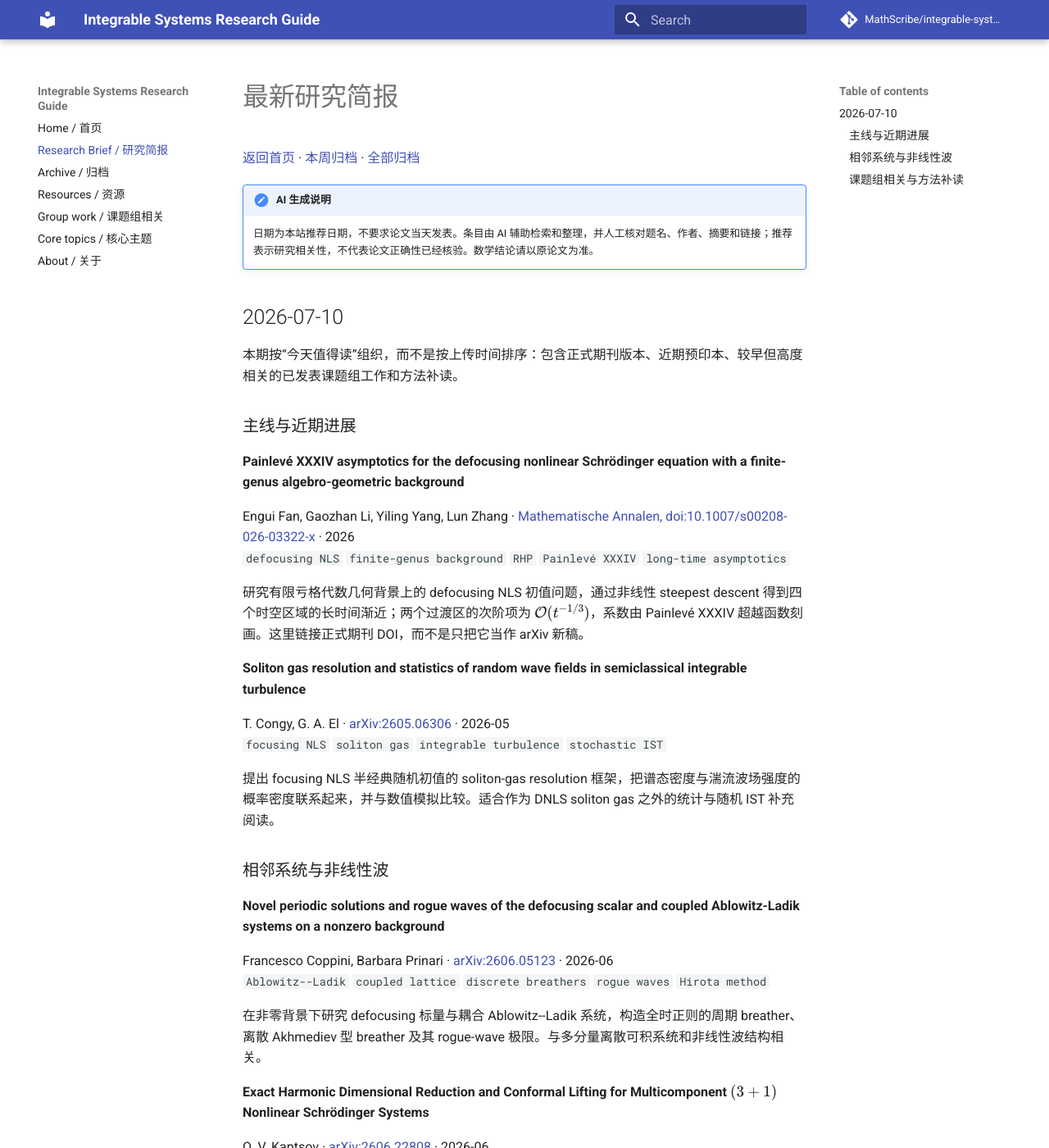
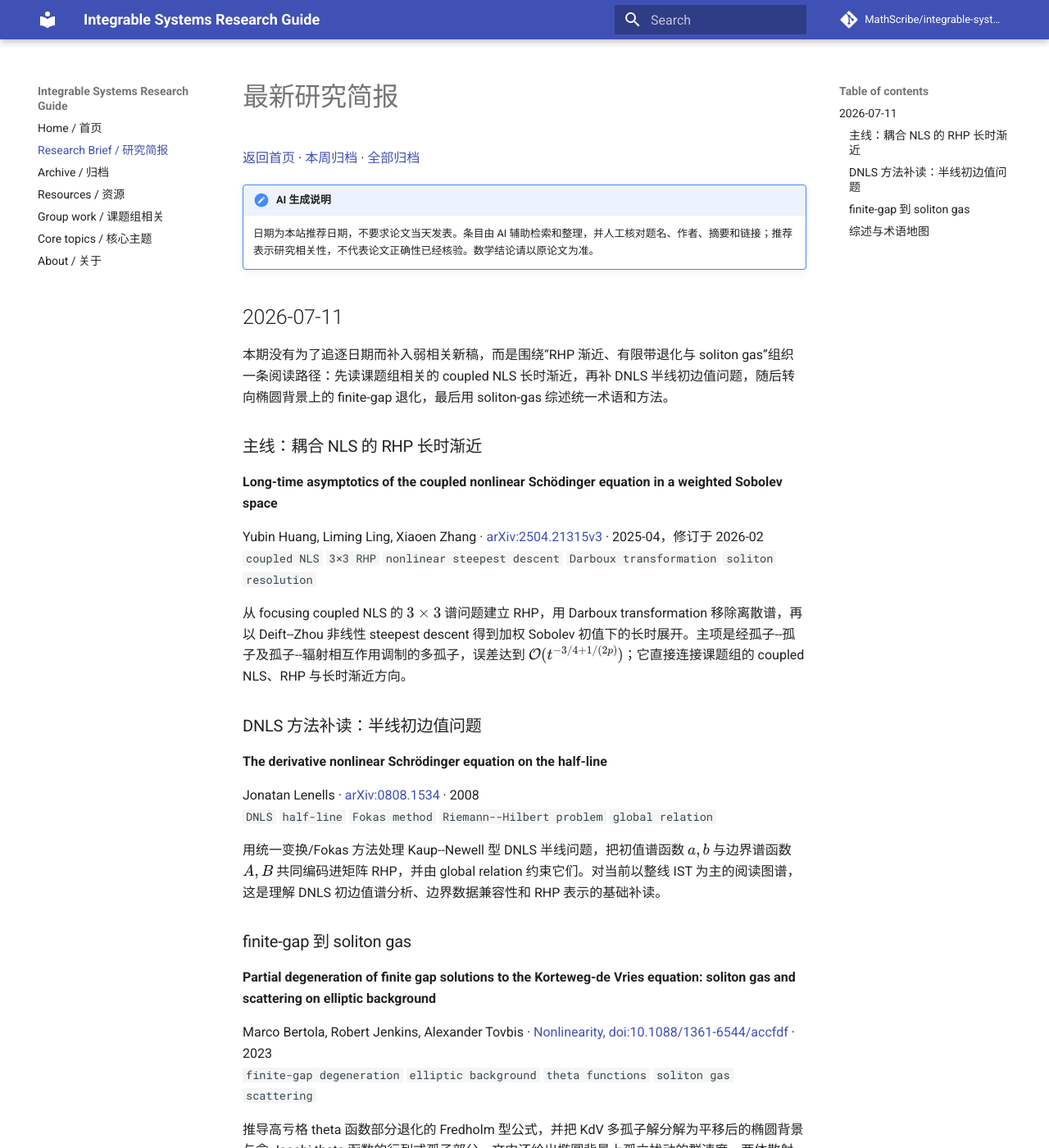
Before and after one commit to MathScribe/integrable-systems-guide, an MkDocs documentation site: the page built from docs/radar/latest.md, in a window 1280 px wide and 1400 px high. Shown: the whole window at 82% size. Built offline with MkDocs 1.6.1 and Material for MkDocs 9.7.7, drawn with Linux system fonts in a browser that asks for light colours; comment, search, counter and statistics services are not loaded; some of the changed text lies outside the part shown.

Commit message:
Curate July 11 research brief

```diff
--- a/docs/radar/latest.md
+++ b/docs/radar/latest.md
@@ -5,54 +5,42 @@
 !!! note "AI 生成说明"
     日期为本站推荐日期，不要求论文当天发表。条目由 AI 辅助检索和整理，并人工核对题名、作者、摘要和链接；推荐表示研究相关性，不代表论文正确性已经核验。数学结论请以原论文为准。
 
-## 2026-07-10
+## 2026-07-11
 
-本期按“今天值得读”组织，而不是按上传时间排序：包含正式期刊版本、近期预印本、较早但高度相关的已发表课题组工作和方法补读。
+本期没有为了追逐日期而补入弱相关新稿，而是围绕“RHP 渐近、有限带退化与 soliton gas”组织一条阅读路径：先读课题组相关的 coupled NLS 长时渐近，再补 DNLS 半线初边值问题，随后转向椭圆背景上的 finite-gap 退化，最后用 soliton-gas 综述统一术语和方法。
 
-### 主线与近期进展
+### 主线：耦合 NLS 的 RHP 长时渐近
 
-**Painlevé XXXIV asymptotics for the defocusing nonlinear Schrödinger equation with a finite-genus algebro-geometric background**
+**Long-time asymptotics of the coupled nonlinear Schödinger equation in a weighted Sobolev space**
 
-Engui Fan, Gaozhan Li, Yiling Yang, Lun Zhang · [Mathematische Annalen, doi:10.1007/s00208-026-03322-x](https://doi.org/10.1007/s00208-026-03322-x) · 2026
-`defocusing NLS` `finite-genus background` `RHP` `Painlevé XXXIV` `long-time asymptotics`
+Yubin Huang, Liming Ling, Xiaoen Zhang · [arXiv:2504.21315v3](https://arxiv.org/abs/2504.21315v3) · 2025-04，修订于 2026-02
+`coupled NLS` `3×3 RHP` `nonlinear steepest descent` `Darboux transformation` `soliton resolution`
 
-研究有限亏格代数几何背景上的 defocusing NLS 初值问题，通过非线性 steepest descent 得到四个时空区域的长时间渐近；两个过渡区的次阶项为 $\mathcal{O}(t^{-1/3})$，系数由 Painlevé XXXIV 超越函数刻画。这里链接正式期刊 DOI，而不是只把它当作 arXiv 新稿。
+从 focusing coupled NLS 的 $3\times3$ 谱问题建立 RHP，用 Darboux transformation 移除离散谱，再以 Deift--Zhou 非线性 steepest descent 得到加权 Sobolev 初值下的长时展开。主项是经孤子--孤子及孤子--辐射相互作用调制的多孤子，误差达到 $\mathcal{O}(t^{-3/4+1/(2p)})$；它直接连接课题组的 coupled NLS、RHP 与长时渐近方向。
 
-**Soliton gas resolution and statistics of random wave fields in semiclassical integrable turbulence**
+### DNLS 方法补读：半线初边值问题
 
-T. Congy, G. A. El · [arXiv:2605.06306](https://arxiv.org/abs/2605.06306) · 2026-05
-`focusing NLS` `soliton gas` `integrable turbulence` `stochastic IST`
+**The derivative nonlinear Schrödinger equation on the half-line**
 
-提出 focusing NLS 半经典随机初值的 soliton-gas resolution 框架，把谱态密度与湍流波场强度的概率密度联系起来，并与数值模拟比较。适合作为 DNLS soliton gas 之外的统计与随机 IST 补充阅读。
+Jonatan Lenells · [arXiv:0808.1534](https://arxiv.org/abs/0808.1534) · 2008
+`DNLS` `half-line` `Fokas method` `Riemann--Hilbert problem` `global relation`
 
-### 相邻系统与非线性波
+用统一变换/Fokas 方法处理 Kaup--Newell 型 DNLS 半线问题，把初值谱函数 $a,b$ 与边界谱函数 $A,B$ 共同编码进矩阵 RHP，并由 global relation 约束它们。对当前以整线 IST 为主的阅读图谱，这是理解 DNLS 初边值谱分析、边界数据兼容性和 RHP 表示的基础补读。
 
-**Novel periodic solutions and rogue waves of the defocusing scalar and coupled Ablowitz-Ladik systems on a nonzero background**
+### finite-gap 到 soliton gas
 
-Francesco Coppini, Barbara Prinari · [arXiv:2606.05123](https://arxiv.org/abs/2606.05123) · 2026-06
-`Ablowitz--Ladik` `coupled lattice` `discrete breathers` `rogue waves` `Hirota method`
+**Partial degeneration of finite gap solutions to the Korteweg-de Vries equation: soliton gas and scattering on elliptic background**
 
-在非零背景下研究 defocusing 标量与耦合 Ablowitz--Ladik 系统，构造全时正则的周期 breather、离散 Akhmediev 型 breather 及其 rogue-wave 极限。与多分量离散可积系统和非线性波结构相关。
+Marco Bertola, Robert Jenkins, Alexander Tovbis · [Nonlinearity, doi:10.1088/1361-6544/accfdf](https://doi.org/10.1088/1361-6544/accfdf) · 2023
+`finite-gap degeneration` `elliptic background` `theta functions` `soliton gas` `scattering`
 
-**Exact Harmonic Dimensional Reduction and Conformal Lifting for Multicomponent $(3+1)$ Nonlinear Schrödinger Systems**
+推导高亏格 theta 函数部分退化的 Fredholm 型公式，并把 KdV 多孤子解分解为平移后的椭圆背景与含 Jacobi theta 函数的行列式孤子部分。文中还给出椭圆背景上孤立扰动的群速度、两体散射核、随机相位退化极限以及 soliton gas 的非线性色散关系，是连接有限带几何、退化极限和气体动力学的关键范例。
 
-O. V. Kaptsov · [arXiv:2606.22808](https://arxiv.org/abs/2606.22808) · 2026-06
-`dimensional reduction` `conformal lifting` `multicomponent NLS` `Manakov system` `breathers`
+### 综述与术语地图
 
-建立调和维数约化框架：在横向相位与束缚势满足精确抵消条件时，$(3+1)$ 维耦合 NLS 型系统可约化为 $(1+1)$ 维可积层级，并将 Manakov breathers、rogue waves 等解提升回高维模型。属于多分量精确解的相邻方向。
+**Soliton Gas: Theory, Numerics and Experiments**
 
-### 课题组相关与方法补读
+Pierre Suret, Stephane Randoux, Andrey Gelash, Dmitry Agafontsev, Benjamin Doyon, Gennady El · [arXiv:2304.06541](https://arxiv.org/abs/2304.06541) · 2023
+`soliton gas` `inverse scattering` `thermodynamic finite-gap limit` `generalized hydrodynamics` `integrable turbulence`
 
-**High Order Solutions and Generalized Darboux Transformations of Derivative Schrödinger Equation**
-
-Boling Guo, Liming Ling, Q. P. Liu · [Studies in Applied Mathematics 130 (2013), 317–344, doi:10.1111/j.1467-9590.2012.00568.x](https://doi.org/10.1111/j.1467-9590.2012.00568.x) · 2013
-`DNLS` `generalized Darboux transformation` `higher-order solitons` `rogue waves`
-
-构造 Kaup--Newell/DNLS 的两类广义 Darboux transformation，并给出高阶孤子、重复极点解和高阶 rogue-wave 公式。它是理解当前 DNLS 精确解、极限过程与多重谱点构造的一篇直接方法背景文献。
-
-**Darboux transformation and classification of solution for mixed coupled nonlinear Schrödinger equations**
-
-Liming Ling, Li-Chen Zhao, Boling Guo · [Communications in Nonlinear Science and Numerical Simulation 32 (2016), 285–304, doi:10.1016/j.cnsns.2015.08.023](https://doi.org/10.1016/j.cnsns.2015.08.023) · 2016
-`mixed coupled NLS` `Darboux transformation` `dark solitons` `breathers` `rogue waves`
-
-通过统一 Darboux transformation 构造混合耦合 NLS 的非零背景解，并按动力学行为分类 breather、dark soliton 和 rogue wave，同时分析 dark-dark soliton 与 breather 的相互作用。作为已发表的课题组工作，它补充多分量非线性波与解型分类的阅读线索。
+系统梳理稀疏与稠密 soliton gas、IST、有限带势的热力学极限、广义 Gibbs 系综及实验实现，并讨论调制不稳定性、rogue waves、统计与热力学问题。适合作为本期最后一篇：它为前面 DNLS soliton gas、有限带退化和随机波场工作提供统一词汇、历史脉络与开放问题清单。
```
